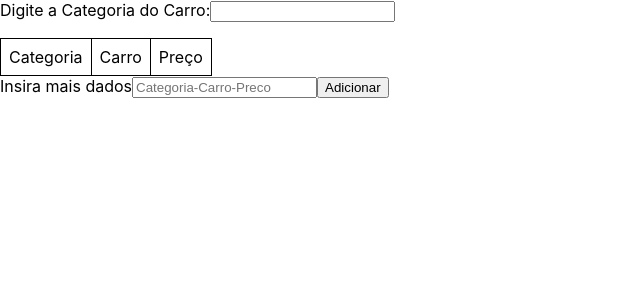
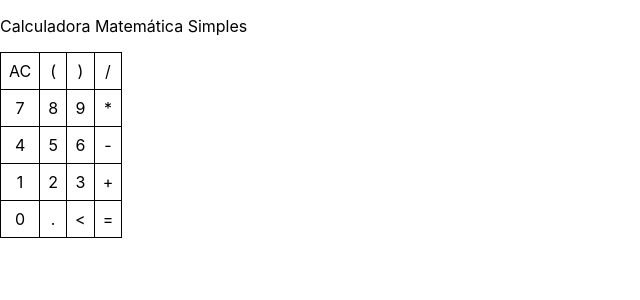
Before and after one commit to willengarcia/javascript, a React (Create React App) app in the folder React/app01/app01/: page / in a window 1280 px wide. Shown: the top 300 px of the page, without its empty margins (0-640 px from the left). Built offline with nearby package versions, Linux system fonts and the light colour scheme.

Commit message:
Calculadora em React

```diff
--- a/React/app01/app01/src/App.js
+++ b/React/app01/app01/src/App.js
@@ -2,6 +2,8 @@ import React, { useState, useEffect } from  'react' // Importa do React, o modul
 import './App.css' // Importa o Css
 import Header from './componentes/Header' // Importando um Componente
 import DesafioCarros from './componentes/DesafioCarros'
+import Imc from './componentes/Imc'
+import Calculadora from './componentes/Calculadora'
 
 /*
   Importar imagens caso esteja dentro do SRC
@@ -15,7 +17,7 @@ import DesafioCarros from './componentes/DesafioCarros'
 function App(){
   return(
     <>
-      <DesafioCarros></DesafioCarros>
+      <Calculadora></Calculadora>
     </>
   )
 }
--- /dev/null
+++ b/React/app01/app01/src/componentes/Calculadora.js
@@ -0,0 +1,45 @@
+import React, { useEffect } from "react";
+
+export default function Calculadora(){
+
+    return(
+        <div className="calculadora">
+            <p>Calculadora Matemática Simples</p>
+            <div className="resultado"></div>
+            <div className="numeros">
+                <table>
+                    <tr>
+                        <td>AC</td>
+                        <td>(</td>
+                        <td>)</td>
+                        <td>/</td>
+                    </tr>
+                    <tr>
+                        <td>7</td>
+                        <td>8</td>
+                        <td>9</td>
+                        <td>*</td>
+                    </tr>
+                    <tr>
+                        <td>4</td>
+                        <td>5</td>
+                        <td>6</td>
+                        <td>-</td>
+                    </tr>
+                    <tr>
+                        <td>1</td>
+                        <td>2</td>
+                        <td>3</td>
+                        <td>+</td>
+                    </tr>
+                    <tr>
+                        <td>0</td>
+                        <td>.</td>
+                        <td>&lt;</td>
+                        <td>=</td>
+                    </tr>
+                </table>
+            </div>
+        </div>
+    )
+}
--- /dev/null
+++ b/React/app01/app01/src/componentes/Imc.js
@@ -0,0 +1,60 @@
+import React, { useCallback, useState } from "react";
+
+export default function Imc(){
+    const [peso, setPeso] = useState('0')
+    const [altura, setAltura] = useState('0')
+
+    const calcular = () =>{
+        return <p>Resultado: {peso/(altura*altura)}</p>
+    }
+    return(
+        <>
+            <div>
+                <form>
+                    <label>Informe seu Peso:</label>
+                    <input type="number" placeholder="Em KG" value={peso}
+                    onChange={(e)=>{setPeso(e.target.value)}}></input>
+                    <br></br>
+                    <label>Informe sua altura:</label>
+                    <input type="number" placeholder="1.70" value={altura}
+                    onChange={(e)=>{setAltura(e.target.value)}}></input>
+                </form>
+                {calcular()}
+            </div>
+            <table>
+                <thead>
+                    <tr>
+                        <td>Classificação</td>
+                        <td>IMC</td>
+                    </tr>
+                </thead>
+                <tbody>
+                    <tr>
+                        <td>Abaixo do Peso</td>
+                        <td>Abaixo de 18.5</td>
+                    </tr>
+                    <tr>
+                        <td>Peso Normal</td>
+                        <td>Entre 18.5 e 24.9</td>
+                    </tr>
+                    <tr>
+                        <td>Sobrepeso</td>
+                        <td>Entre 25 e 29.9</td>
+                    </tr>
+                    <tr>
+                        <td>Obesidade grau I</td>
+                        <td>Entre 30 e 34.9</td>
+                    </tr>
+                    <tr>
+                        <td>Obesidade grau II</td>
+                        <td>Entre 35 e 39.9</td>
+                    </tr>
+                    <tr>
+                        <td>Obesidade grau III</td>
+                        <td>Maior que 40</td>
+                    </tr>
+                </tbody>
+            </table>
+        </>
+    )
+}
```
Also changed, not shown: 1 other file (tests, documents, lock files or other folders).
